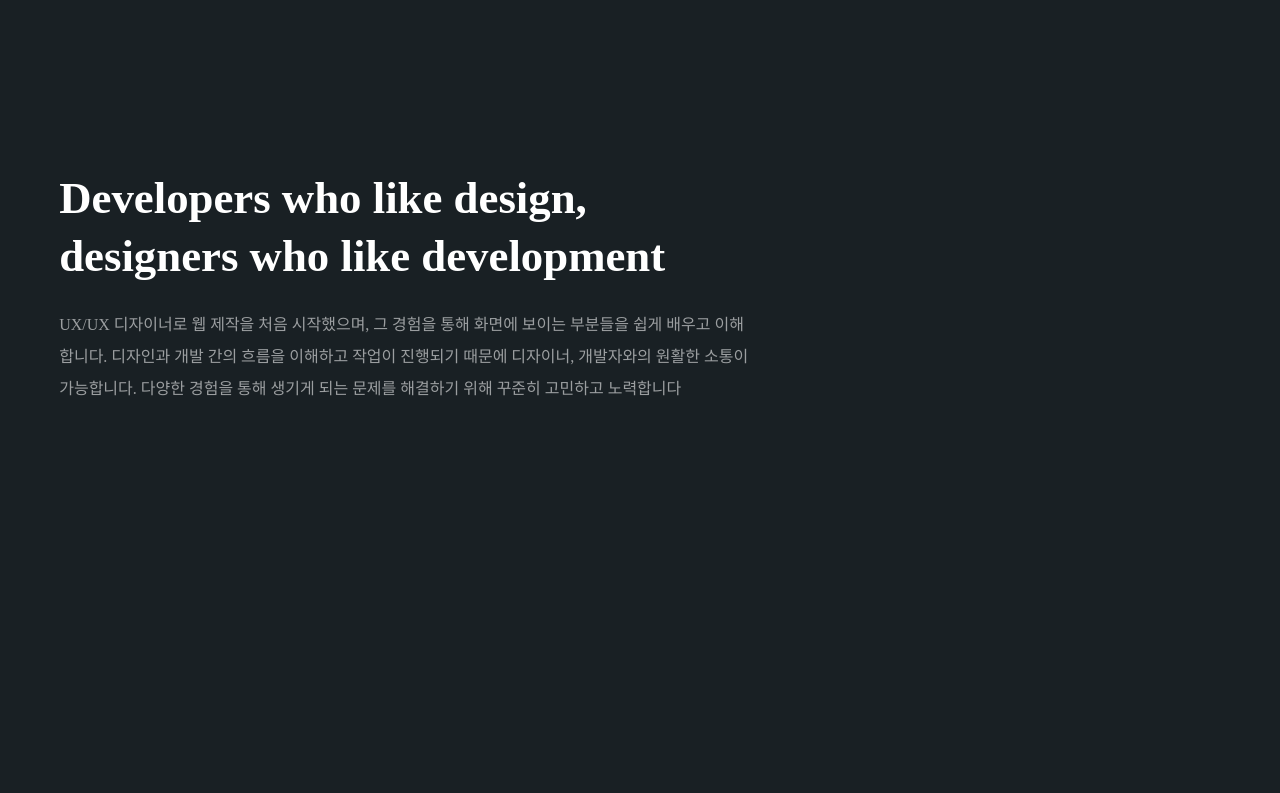
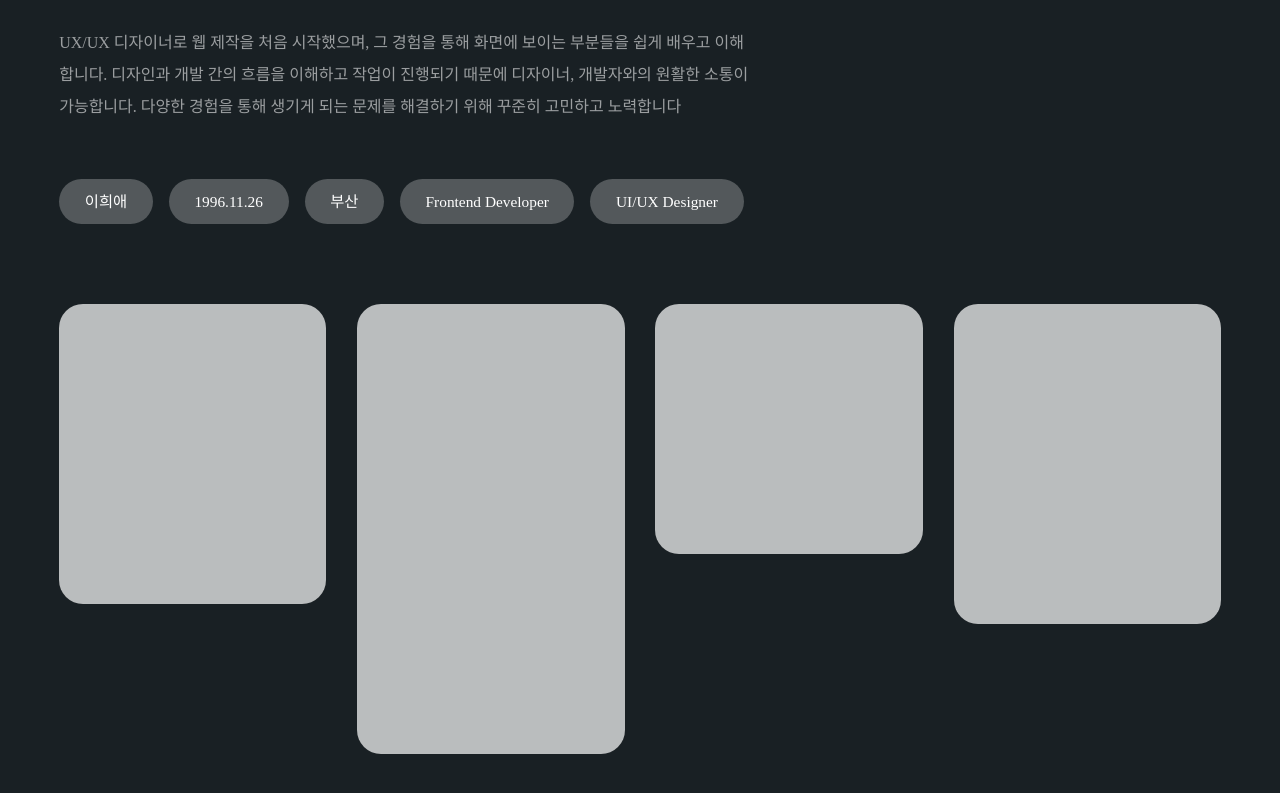
Before and after one commit to leeheeae/portfolio-react, a React (Create React App) app: page / in a window 1280 px wide. Shown: the part 913-1706 px from the top of the page. Built offline with nearby package versions, Linux system fonts and the light colour scheme; a web font is replaced by a local one.

Commit message:
About Section

```diff
--- /dev/null
+++ b/src/components/main/AbouList.js
@@ -0,0 +1,41 @@
+import React from 'react';
+import styled from 'styled-components';
+
+const AboutListBlock = styled.ul`
+  display: flex;
+  align-items: center;
+  margin-top: 3.5rem;
+
+  li {
+    font-size: 0.96rem;
+    font-weight: 500;
+    color: #fff;
+    background-color: rgba(255, 255, 255, 0.25);
+    padding: 0.9rem 1.6rem;
+    border-radius: 1.6rem;
+  }
+
+  li + li {
+    margin-left: 1rem;
+  }
+`;
+
+const AboutListInfo = [
+  '이희애',
+  '1996.11.26',
+  '부산',
+  'Frontend Developer',
+  'UI/UX Designer',
+];
+
+const AbouList = () => {
+  return (
+    <AboutListBlock>
+      {AboutListInfo.map((item, index) => (
+        <li key={index}>{item}</li>
+      ))}
+    </AboutListBlock>
+  );
+};
+
+export default AbouList;
--- a/src/components/main/AboutSection.js
+++ b/src/components/main/AboutSection.js
@@ -2,6 +2,8 @@ import React from 'react';
 import Section from '../common/Section';
 import styled from 'styled-components';
 import TitleBox from '../common/TitleBox';
+import AbouList from './AbouList';
+import Moodboard from './Moodboard';
 
 const AboutSectionBlock = styled(Section)``;
 
@@ -13,6 +15,8 @@ const AboutSection = () => {
         subText="UX/UX 디자이너로 웹 제작을 처음 시작했으며, 그 경험을 통해 화면에 보이는 부분들을 쉽게 배우고 이해합니다. 디자인과 개발 간의 흐름을 이해하고 작업이 진행되기 때문에 디자이너, 개발자와의 원활한 소통이 가능합니다. 다양한 경험을 통해 생기게 되는 문제를 해결하기 위해 꾸준히 고민하고 노력합니다 "
         maxWidth="60%"
       />
+      <AbouList />
+      <Moodboard />
     </AboutSectionBlock>
   );
 };
--- /dev/null
+++ b/src/components/main/Moodboard.js
@@ -0,0 +1,28 @@
+import React from 'react';
+import styled from 'styled-components';
+
+const MoodboardBlock = styled.ul`
+  width: 100%;
+  display: flex;
+  justify-content: space-between;
+  margin-top: 5rem;
+
+  li {
+    width: 23%;
+    background-color: rgba(255, 255, 255, 0.7);
+    border-radius: 1.5rem;
+  }
+`;
+
+const Moodboard = () => {
+  return (
+    <MoodboardBlock>
+      <li style={{ height: '300px' }}></li>
+      <li style={{ height: '450px' }}></li>
+      <li style={{ height: '250px' }}></li>
+      <li style={{ height: '320px' }}></li>
+    </MoodboardBlock>
+  );
+};
+
+export default Moodboard;
```
